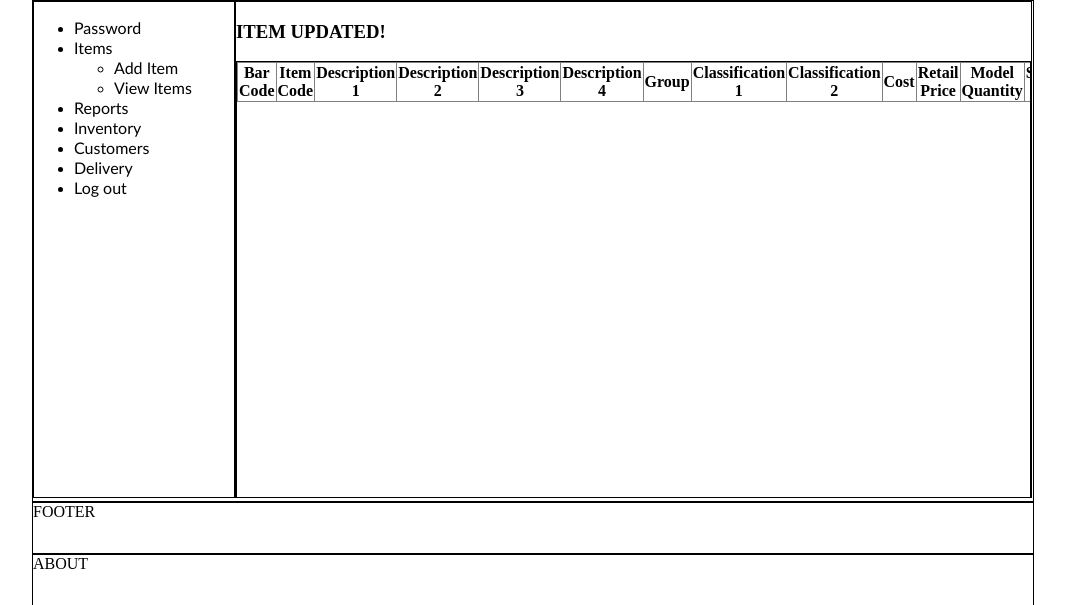
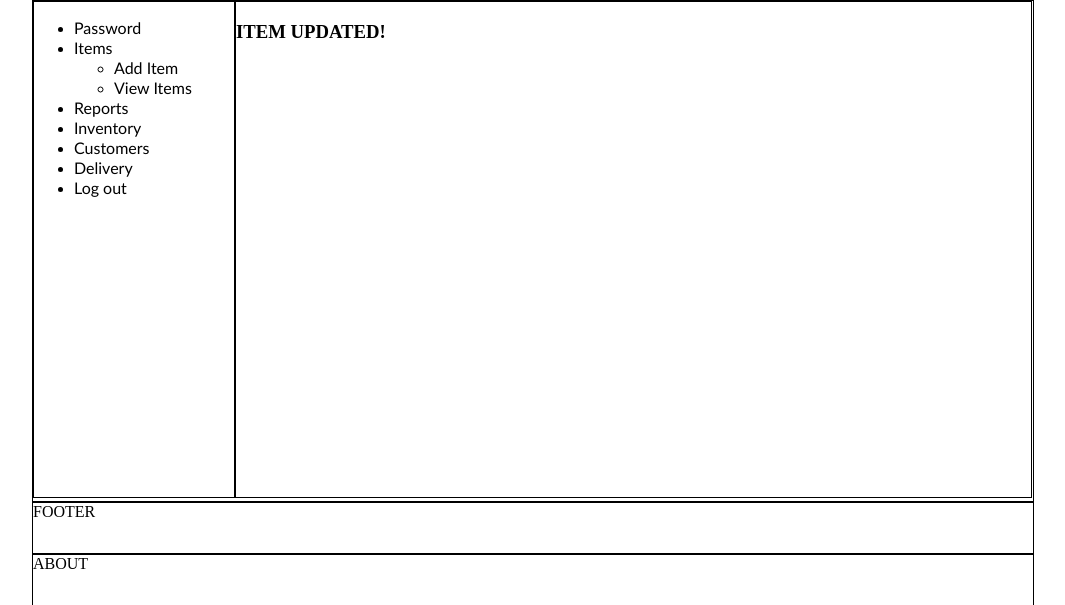
Before and after one commit to neequole/POS, a CodeIgniter app: page /POS/index.php/admin/edit_item in a window 1280 px wide. Shown: the part 102-707 px from the top of the page, without its empty margins (107-1172 px from the left). Run offline with CodeIgniter, Linux system fonts and the light colour scheme; lists and menus that the app fills with data are empty; some libraries are stand-ins or nearby versions.

Commit message:
Success Edit Updated
new viewing style

```diff
--- a/application/views/admin/successEdit.php
+++ b/application/views/admin/successEdit.php
@@ -2,55 +2,29 @@
 
 		echo '<h3> ITEM UPDATED!</h3>';
 
-			echo '<div id="view_item" class="view">';
-
-				echo '<table border="1px solid brown">
-				<tr>
-					<th> Bar Code </th>
-					<th> Item Code</th>
-					<th> Description 1 </th>
-					<th> Description 2 </th>
-					<th> Description 3 </th>
-					<th> Description 4 </th>
-					<th> Group </th>
-					<th> Classification 1 </th>
-					<th> Classification 2 </th>
-					<th> Cost </th>
-					<th> Retail Price </th>
-					<th> Model Quantity </th>
-					<th> Supplier Code </th>
-					<th> Manufacturer </th>
-					<th> Quantity </th>
-					<th> Reorder Point </th>
-					<th> Action </th>
-				</tr>';
-
 			$myitem = $this->pos_model->get_edit_item($edit);
 
-		foreach ($myitem as $r) {
-				echo '<tr>';
-				echo '<td>'.$r->bar_code.'</td>';
-				echo '<td>'.$r->item_code.'</td>';
-				echo '<td>'.$r->desc1.'</td>';
-				echo '<td>'.$r->desc2.'</td>';
-				echo '<td>'.$r->desc3.'</td>';
-				echo '<td>'.$r->desc4.'</td>';
-				echo '<td>'.$r->group.'</td>';
-				echo '<td>'.$r->class1.'</td>';
-				echo '<td>'.$r->class2.'</td>';
-				echo '<td>'.$r->cost.'</td>';
-				echo '<td>'.$r->retail_price.'</td>';
-				echo '<td>'.$r->model_quantity.'</td>';
-				echo '<td>'.$r->supplier_code.'</td>';
-				echo '<td>'.$r->manufacturer.'</td>';
-				echo '<td>'.$r->quantity.'</td>';
-				echo '<td>'.$r->reorder_point.'</td>';
-				$edit = $r->item_code;
-				echo '<td>'.anchor('admin/delete_item/'.$edit,'Delete');
-				echo ' '.anchor('admin/goto_edit_item/'.$edit, 'Edit').'</td>';
-				echo '</tr>';
-			}
-			echo '</table></div>';
+	foreach ($myitem as $r) {
+
+  echo 'Bar Code: '.$r->bar_code.'<br />
+		Item Code: '.$r->item_code.'<br>
+		Description 1 (brandm sub-brand): '.$r->desc1.'<br>
+		Description 2 (product_name): '.$r->desc2.'<br>
+		Description 3 (variant, flavor): '.$r->desc3.'<br>
+		Description 4 (size, packaging): '.$r->desc4.'<br>
+		Group: '.$r->group.'<br>
+		Classification 1: '.$r->class1.' <br>
+		Classification 2: '.$r->class2.'<br>
+		Cost: '.$r->cost.'<br>
+		Retail Price: '.$r->retail_price.'<br>
+		Model Quantity: '.$r->model_quantity.'<br>
+		Supplier Code: '.$r->supplier_code.'<br>
+		Manufacturer: '.$r->manufacturer.'<br>
+		Quantity:  '.$r->quantity.'<br>
+		Reorder Point: '.$r->reorder_point.'<br>';
+
+
+		}
 
 
 ?>
```
